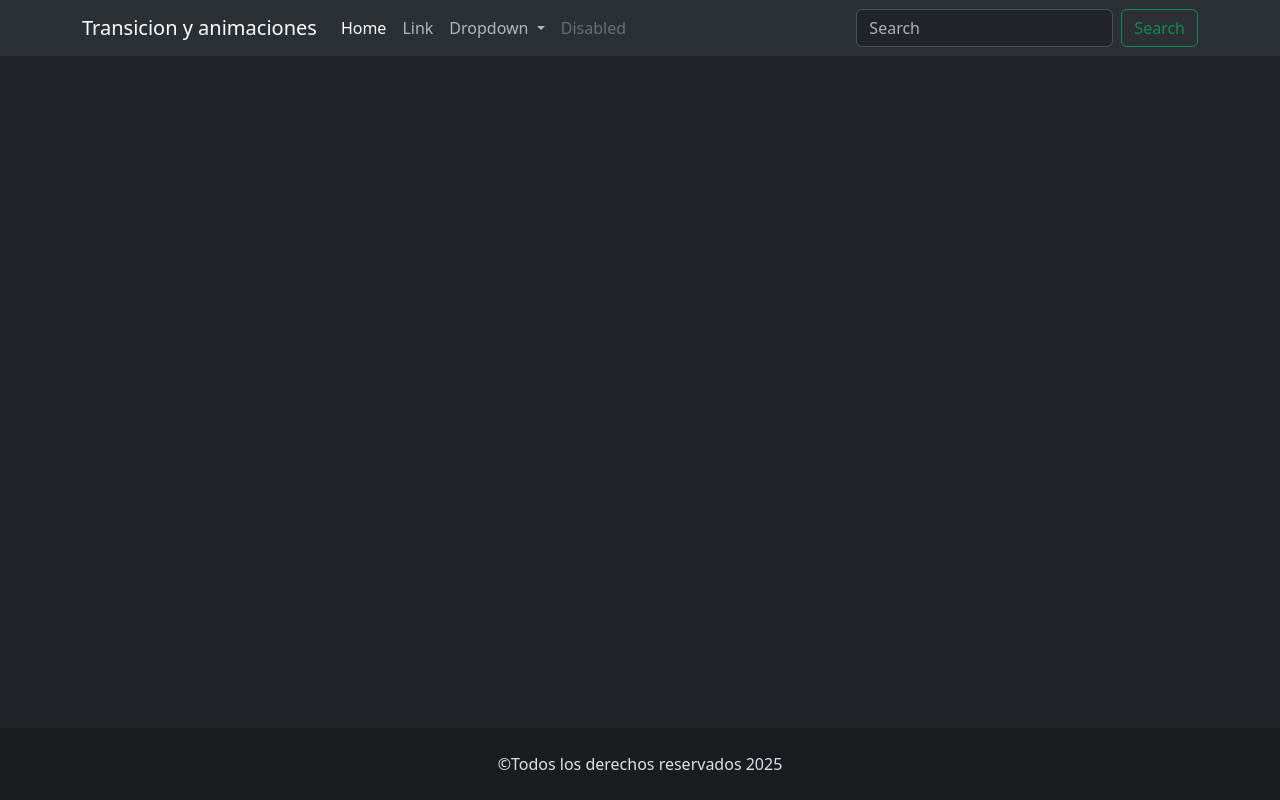
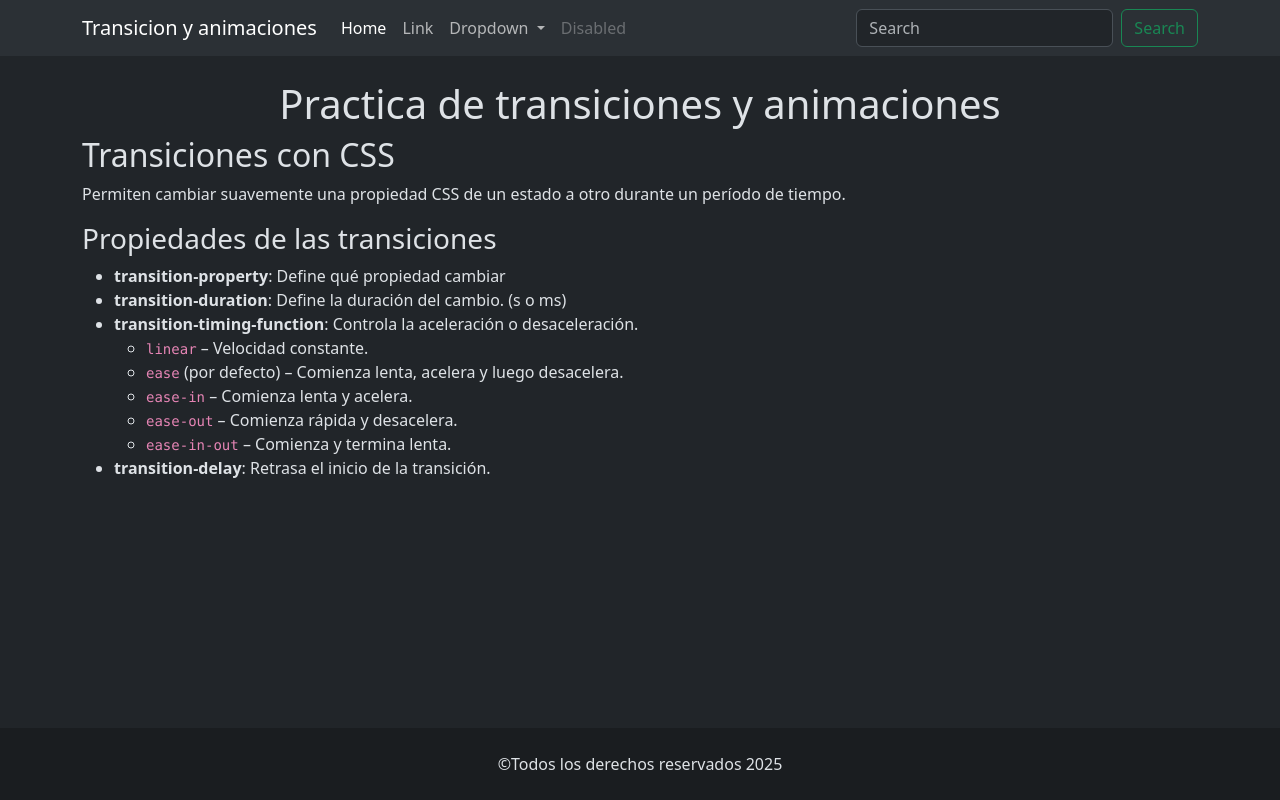
Before and after one commit to EzequielD789/transiciones, a plain HTML site: page index.html in a window 1280 px wide. Drawn offline with nearby package versions, Linux system fonts and the light colour scheme.

Commit message:
agregamos detalles en el maina, trasiciones y propiedades cs

```diff
--- a/index.html
+++ b/index.html
@@ -79,8 +79,50 @@
         </div>
       </nav>
     </header>
-    <main></main>
-    <footer class="p-4 bg-dark-subtle text-center">&COPY;Todos los derechos reservados 2025</footer>
+    <main class="container">
+      <section class="my-4">
+        <h1 class="text-center">Practica de transiciones y animaciones</h1>
+        <article class="mt-2">
+          <h2>Transiciones con CSS</h2>
+          <p>
+            Permiten cambiar suavemente una propiedad CSS de un estado a otro
+            durante un período de tiempo.
+          </p>
+
+          <h3>Propiedades de las transiciones</h3>
+          <ul>
+            <li>
+              <strong>transition-property</strong>: Define qué propiedad cambiar
+            </li>
+            <li>
+              <strong>transition-duration</strong>: Define la duración del
+              cambio. (s o ms)
+            </li>
+            <li>
+              <strong>transition-timing-function</strong>: Controla la
+              aceleración o desaceleración.
+              <ul>
+                <li><code>linear</code> – Velocidad constante.</li>
+                <li>
+                  <code>ease</code> (por defecto) – Comienza lenta, acelera y
+                  luego desacelera.
+                </li>
+                <li><code>ease-in</code> – Comienza lenta y acelera.</li>
+                <li><code>ease-out</code> – Comienza rápida y desacelera.</li>
+                <li><code>ease-in-out</code> – Comienza y termina lenta.</li>
+              </ul>
+            </li>
+            <li>
+              <strong>transition-delay</strong>: Retrasa el inicio de la
+              transición.
+            </li>
+          </ul>
+        </article>
+      </section>
+    </main>
+    <footer class="p-4 bg-dark-subtle text-center">
+      &COPY;Todos los derechos reservados 2025
+    </footer>
     <script
       src="https://cdn.jsdelivr.net/npm/bootstrap@5.3.7/dist/js/bootstrap.bundle.min.js"
       integrity="sha384-ndDqU0Gzau9qJ1lfW4pNLlhNTkCfHzAVBReH9diLvGRem5+R9g2FzA8ZGN954O5Q"
```
